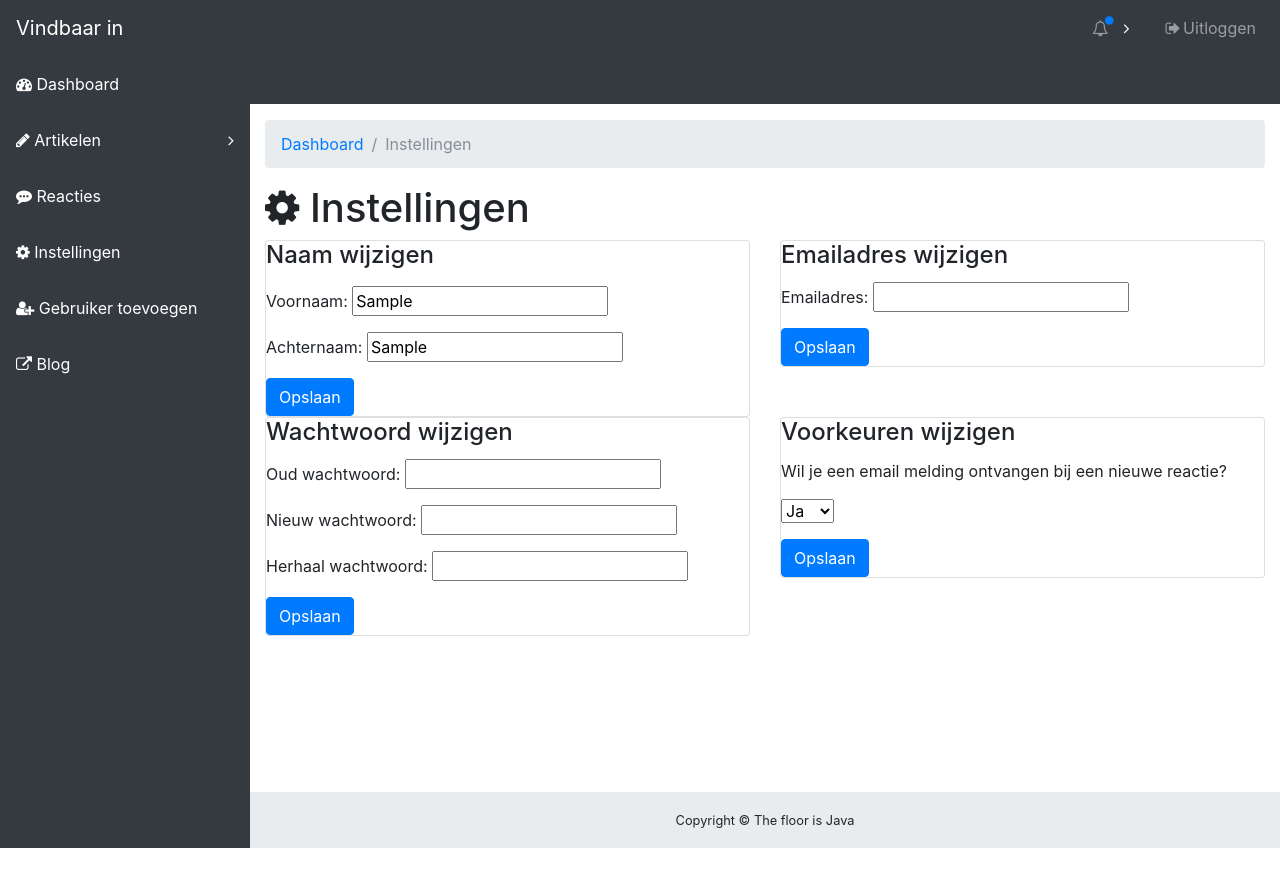
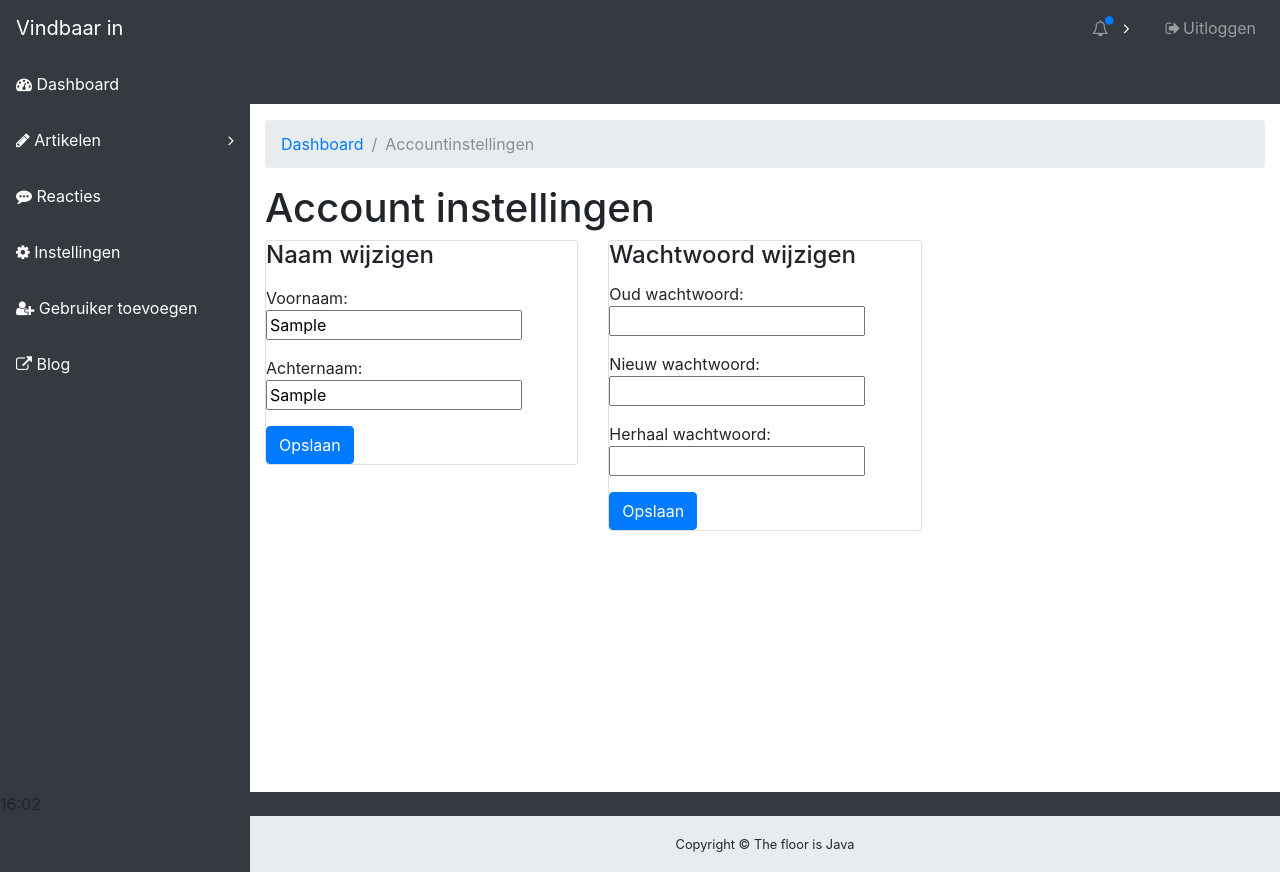
Before and after one commit to HofmanErik/KBS-project, a PHP site: page /admin/account.php in a window 1280 px wide. Before the commit the page ends 848 px from the top, so only its background shows below. Run offline with PHP 8.4, Linux system fonts and the light colour scheme; tables that the repository leaves empty or names only in its code hold one stand-in row (values such as "Sample post"); some libraries are stand-ins or nearby versions.

Commit message:
merge met erik

```diff
--- a/Blog/admin/account.php
+++ b/Blog/admin/account.php
@@ -1,37 +1,9 @@
-<?php include '../admin/header.php';
-// Emailupdate
-  if(isset($_POST['emailsubmit'])){
-    $newmail = $_POST['mail'];
+<?php session_start(); include '../admin/header.php';
 
-      $servername = "localhost";
-      $username = "beheerder";
-      $password = "geheim";
-
-      try {
-      //Creating connection for mysql
-      $conn = new PDO("mysql:host=$servername;dbname=db_vindbaarin", $username, $password);
-      // set the PDO error mode to exception
-      $conn->setAttribute(PDO::ATTR_ERRMODE, PDO::ERRMODE_EXCEPTION);
-      echo "Connected successfully";
-      }
-      catch(PDOException $e)
-      {
-      echo "Connection failed: " . $e->getMessage();
-      }
-      $mnr = 1;
-      //sql query naam opslaan in database
-        $prep = $conn->prepare("update medewerker SET email = '$newmail' WHERE mnr = '$mnr'");
-        $prep->execute();
-
-
-  }
-  // naam veranderen
   if (isset($_POST['opslaan'])){
 
       print ($_POST['achternaam']);
 }
-
-
 
         $servername = "localhost";
         $username = "beheerder";
@@ -53,7 +25,7 @@
                 $achternaam = $row['achternaam'];
                 $voornaam = $row['voornaam'];
             }
-            if (isset($_POST["opslaan"])){
+            if (isset($_POST["opslaan1"])){
                 $postvoornaam = $_POST['voornaam'];
                 $postachternaam = $_POST["achternaam"];
                 $mnr = $_SESSION['mnr'];
@@ -69,22 +41,27 @@
                 $voornaam = $row['voornaam'];
             }
             }
-            if (isset($_POST["opslaan"])){
-                $postvoornaam = $_POST['voornaam'];
-                $postachternaam = $_POST["achternaam"];
+            if (isset($_POST["opslaan2"])){
+                $oudWachtwoord = $_POST["oudWachtwoord"];
+                $nieuwWachtwoord1 = $_POST["nieuwWachtwoord1"];
+                $nieuwWachtwoord2 = $_POST["nieuwWachtwoord2"];
+                $mnr = $mnr = $_SESSION['mnr'];
+                $wwhashOld = $_SESSION['wwhash'];
 
-                $mnr = $mnr = $_SESSION['mnr'];
+                $options = ['cost' => 12];
+                $hashedpwd = password_hash($nieuwWachtwoord2, PASSWORD_BCRYPT, $options);
+                $passwrdVerify = password_verify($oudWachtwoord, $wwhashOld);
 
-                if($_POST["nieuwWachtwoord1"]){
-
-                }
-
-                $mnr = $_SESSION['mnr'];
-
-                $sql = "UPDATE medewerker SET voornaam = '$postvoornaam', achternaam = '$postachternaam' WHERE mnr = '$mnr'";
+                if($passwrdVerify && ($nieuwWachtwoord1 == $nieuwWachtwoord2)){
+                   $sql = "UPDATE medewerker SET wwhash = '$hashedpwd' WHERE mnr = '$mnr'";
 
                 $stmt = $conn->prepare($sql);
                 $stmt->execute();
+                }else{
+                    print("werkt niet joh");
+                }
+
+
               }
 ?>
 
@@ -95,16 +72,15 @@
         <li class="breadcrumb-item">
           <a href="../admin/dashboard.php">Dashboard</a>
         </li>
-        <li class="breadcrumb-item active">Instellingen</li>
+        <li class="breadcrumb-item active">Accountinstellingen</li>
       </ol>
-        <div class="row">
-            <div class="col-12">
-                <h1><i class="fa fa-cog"></i>
-                <span class="">Instellingen</span><h1>
-            </div>
+      <div class="row">
+        <div class="col-12">
+          <h1>Account instellingen</h1>
         </div>
+      </div>
       <div class="row">
-  <div class="col-sm-6">
+  <div class="col-sm-4">
     <div class="card">
       <div class="card-block">
         <h4 class="card-title">Naam wijzigen</h4>
@@ -128,19 +104,7 @@
       </div>
     </div>
   </div>
-        <div class="col-sm-6">
-    <div class="card">
-      <div class="card-block">
-        <h4 class="card-title">Emailadres wijzigen</h4>
-          <form action="account.php" method="POST">
-            <p>Emailadres: <input type="email" name="mail"></p>
-
-            <input class="btn btn-primary" type="submit" name="emailsubmit" value="Opslaan">
-          </form>
-      </div>
-    </div>
-  </div>
-    <div class="col-sm-6">
+    <div class="col-sm-4">
         <form action="account.php" method ="POST">
     <div class="card">
       <div class="card-block">
@@ -153,29 +117,11 @@
         </form>
       </div>
     </div>
-  </form>
-</div>
-        <div class="col-sm-6">
-    <div class="card">
-      <div class="card-block">
-        <h4 class="card-title">Voorkeuren wijzigen</h4>
-        <p>Wil je een email melding ontvangen bij een nieuwe reactie?</p>
-         <select>
-          <option value="">Ja</option>
-          <option value="">Nee</option>
-        </select>
-        <p class="card-text"></p>
-        <a href="#" class="btn btn-primary">Opslaan</a>
-      </div>
-    </div>
   </div>
-</form>
-</div>
+  </div>
 </div>
 </div>
 
 
-
-
-
 <?php include '../admin/footer.php'; ?>
+16:02
```
Also changed, not shown: Blog/blogpost.php (+33 -0 lines), Blog/css/clean-blog.min.css, Blog/img/5-star-rating.png (added).
